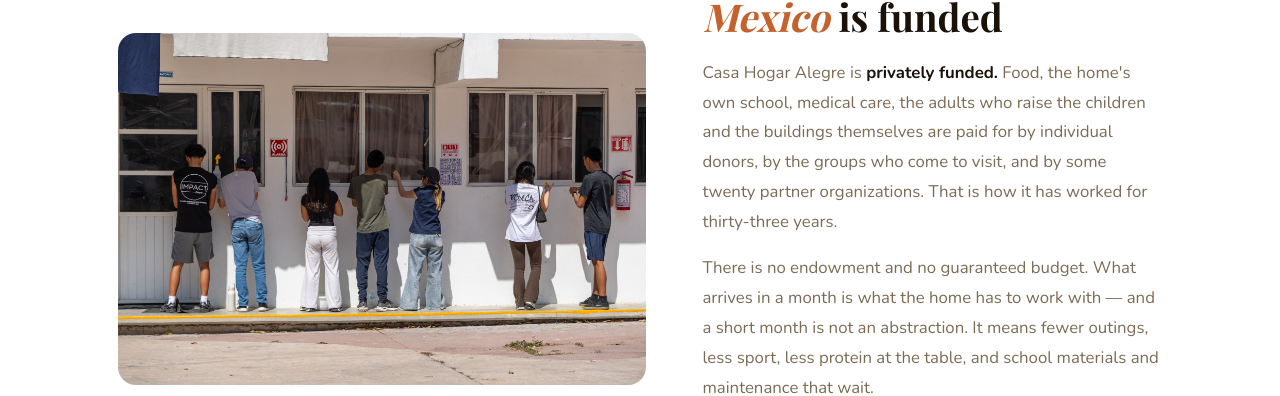
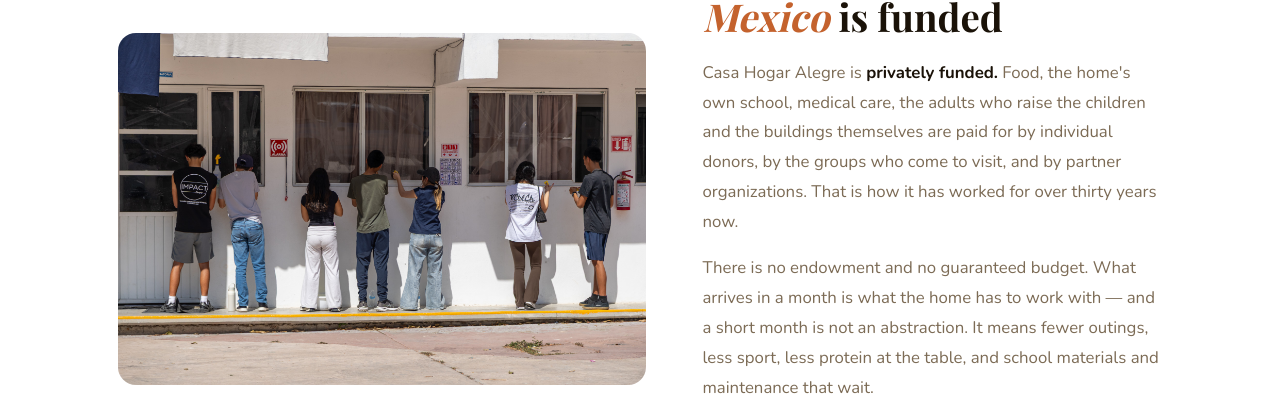
Before and after one commit to trujequebolio/Website, a Jekyll site: the page casa-hogar/index.html, which Jekyll copies as it is, in a window 1280 px wide and 900 px high, scrolled down 2755 px. Shown: the part 199-595 px from the top of the window. Built offline with Jekyll 4.4.1, drawn with Linux system fonts in a browser that asks for light colours; some web fonts are replaced.

Commit message:
About Us: quitar cifras que envejecen en el párrafo de financiamiento
- "some twenty partner organizations" -> "partner organizations"
- "for thirty-three years" -> "for over thirty years now"

Co-Authored-By: Claude Opus 5 <noreply@anthropic.com>
Claude-Session: https://claude.ai/code/session_01L1nV7GcGV46KL73QNvt4yn

```diff
--- a/casa-hogar/index.html
+++ b/casa-hogar/index.html
@@ -612,7 +612,7 @@
           <div class="split-text">
         <p class="section-label">Funding</p>
         <h2 class="section-title">How this <em>orphanage in Mexico</em> is funded</h2>
-        <p class="body">Casa Hogar Alegre is <strong>privately funded.</strong> Food, the home's own school, medical care, the adults who raise the children and the buildings themselves are paid for by individual donors, by the groups who come to visit, and by some twenty partner organizations. That is how it has worked for thirty-three years.</p>
+        <p class="body">Casa Hogar Alegre is <strong>privately funded.</strong> Food, the home's own school, medical care, the adults who raise the children and the buildings themselves are paid for by individual donors, by the groups who come to visit, and by partner organizations. That is how it has worked for over thirty years now.</p>
         <p class="body">There is no endowment and no guaranteed budget. What arrives in a month is what the home has to work with — and a short month is not an abstraction. It means fewer outings, less sport, less protein at the table, and school materials and maintenance that wait.</p>
         <p class="body"><strong>That is what a monthly sponsorship changes:</strong> it makes part of the year predictable.</p>
           </div>
```
